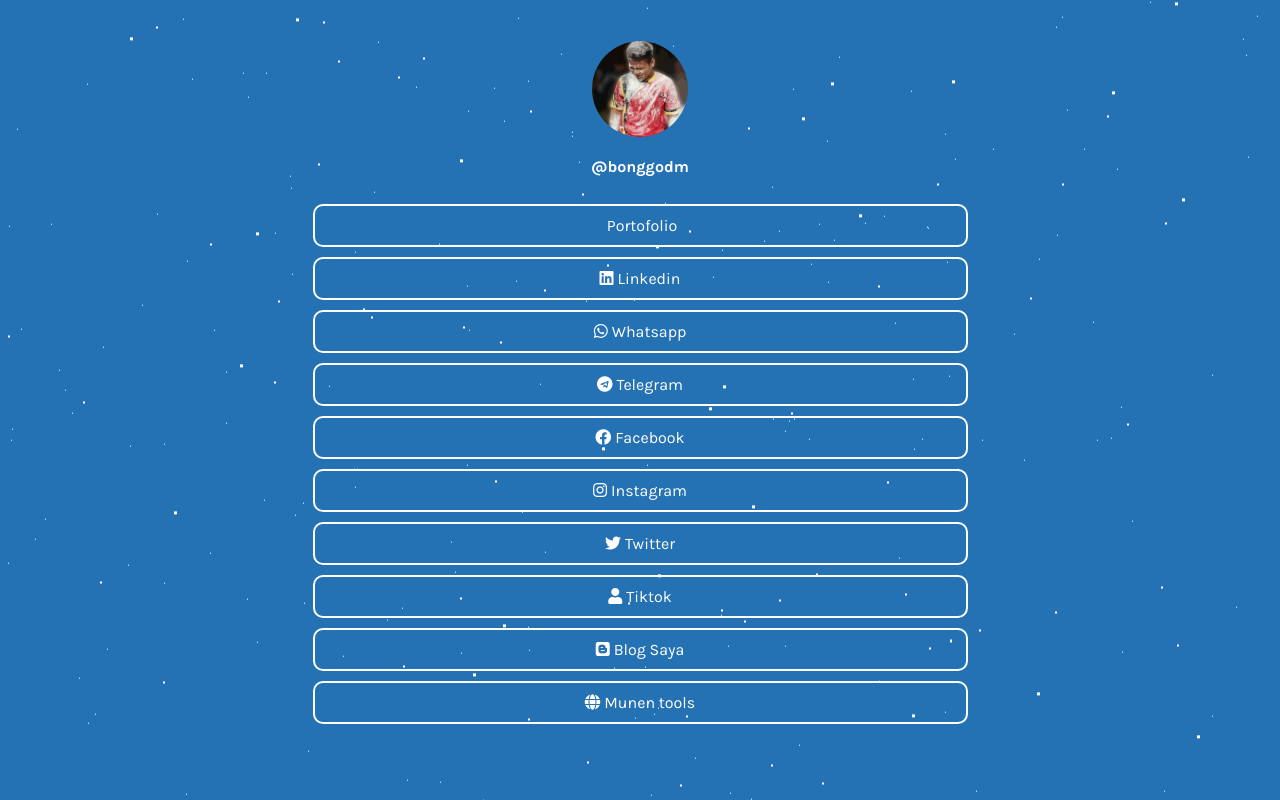
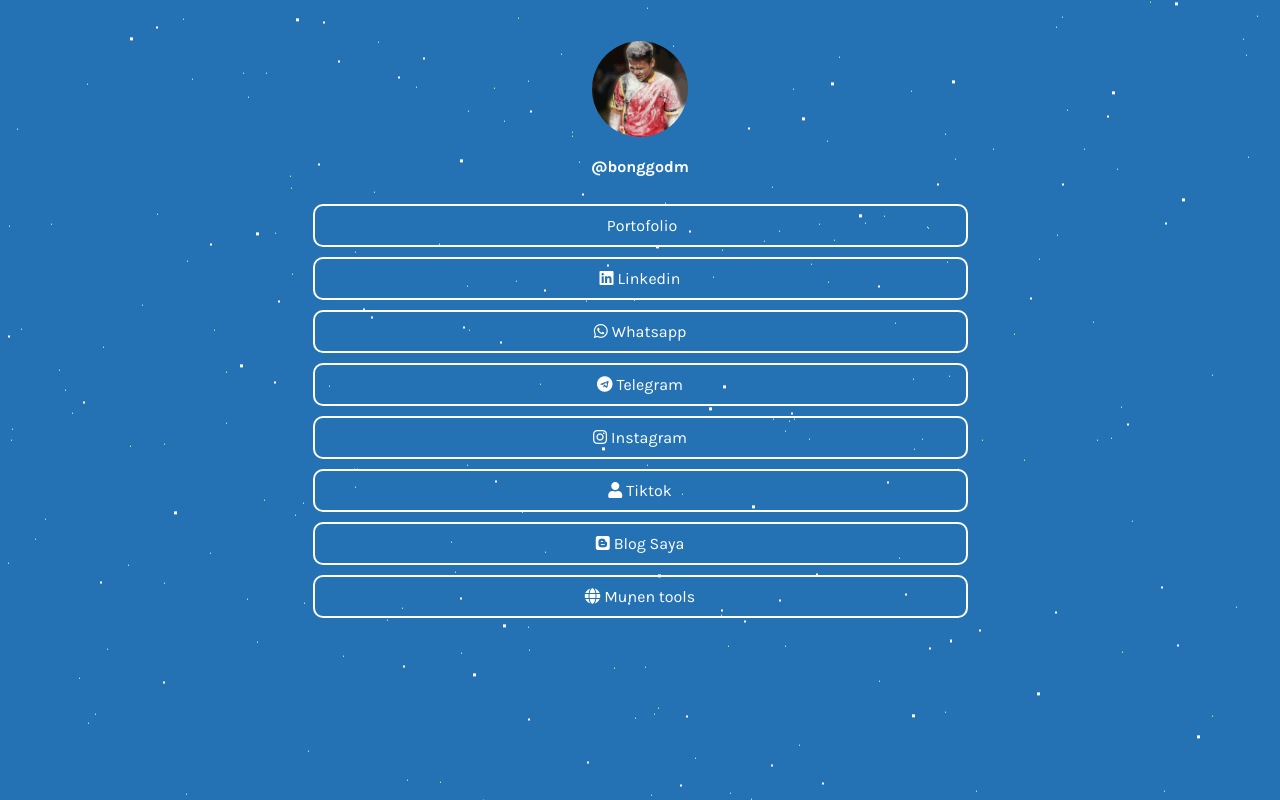
Before and after one commit to Bonggomunen/Portofolio, a plain HTML site: page contact/index.html in a window 1280 px wide. Drawn offline with Linux system fonts and the light colour scheme; some icons are missing.

Commit message:
Update index.html

```diff
--- a/contact/index.html
+++ b/contact/index.html
@@ -52,13 +52,15 @@
                 class="fab fa-whatsapp">&nbsp;</i>Whatsapp</a>
         <a class="link" href="https://t.me/Bonggomunen" target="_blank"><i
                 class="fab fa-telegram">&nbsp;</i>Telegram</a>
+        <!--
         <a class="link" href="https://facebook.com/bonggomunen/" target="_blank"><i
-                class="fab fa-facebook">&nbsp;</i>Facebook</a>
+                class="fab fa-facebook">&nbsp;</i>Facebook</a> -->
                 <a class="link" href="https://instagram.com/_bonggodm_?utm_medium=copy_link" target="_blank"><i
                 class="fab fa-instagram">&nbsp;</i>Instagram</a>
+       <!--
         <a class="link" href="https://twitter.com/dagelanjagad" target="_blank"><i
                 class="fab fa-twitter">&nbsp;</i>Twitter</a>
-
+-->
       <a class="link" href="https://www.tiktok.com/@bonggodwi" target="_blank"><i
                 class="fa fa-user"aria-hidden="true">&nbsp;</i>Tiktok</a>
 
```
